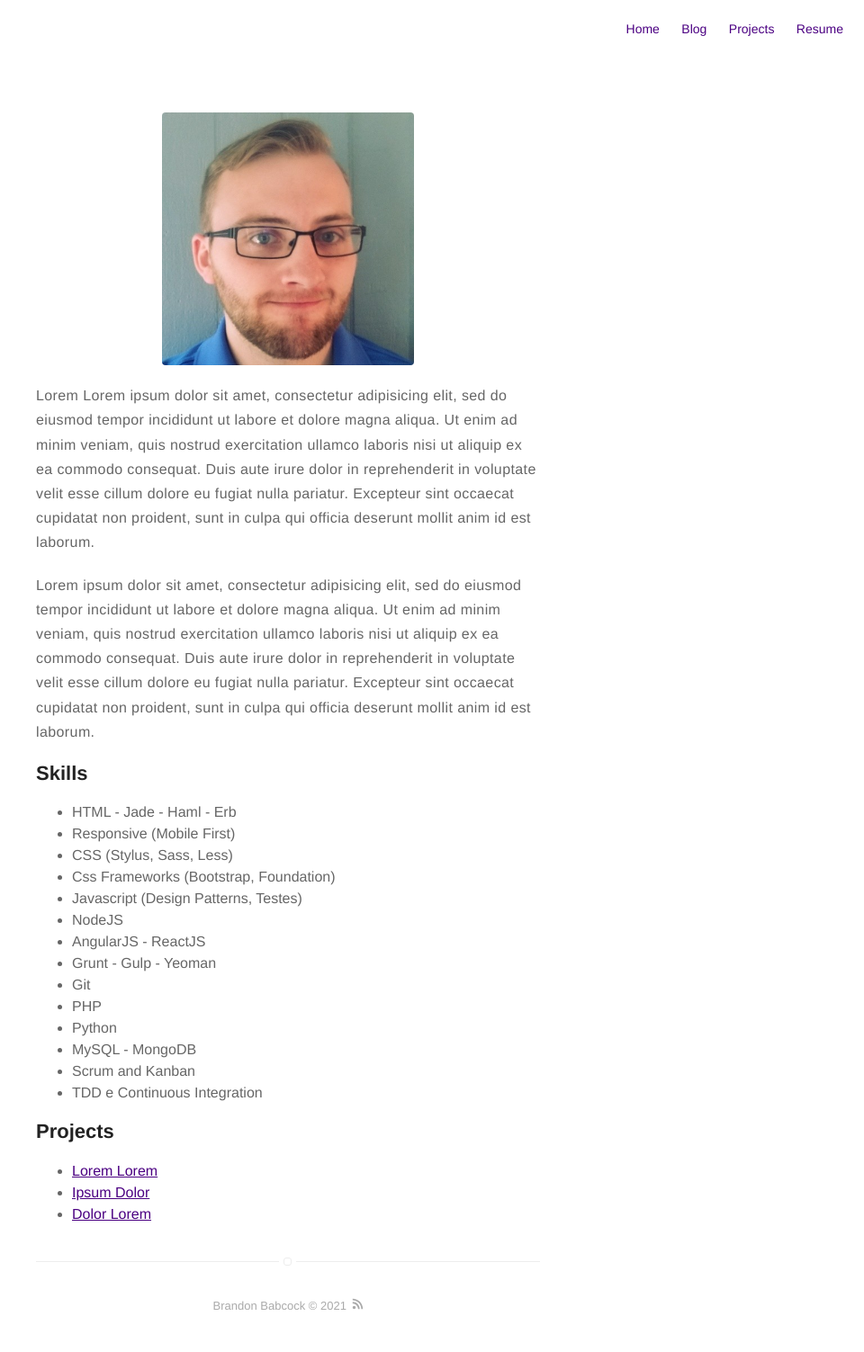
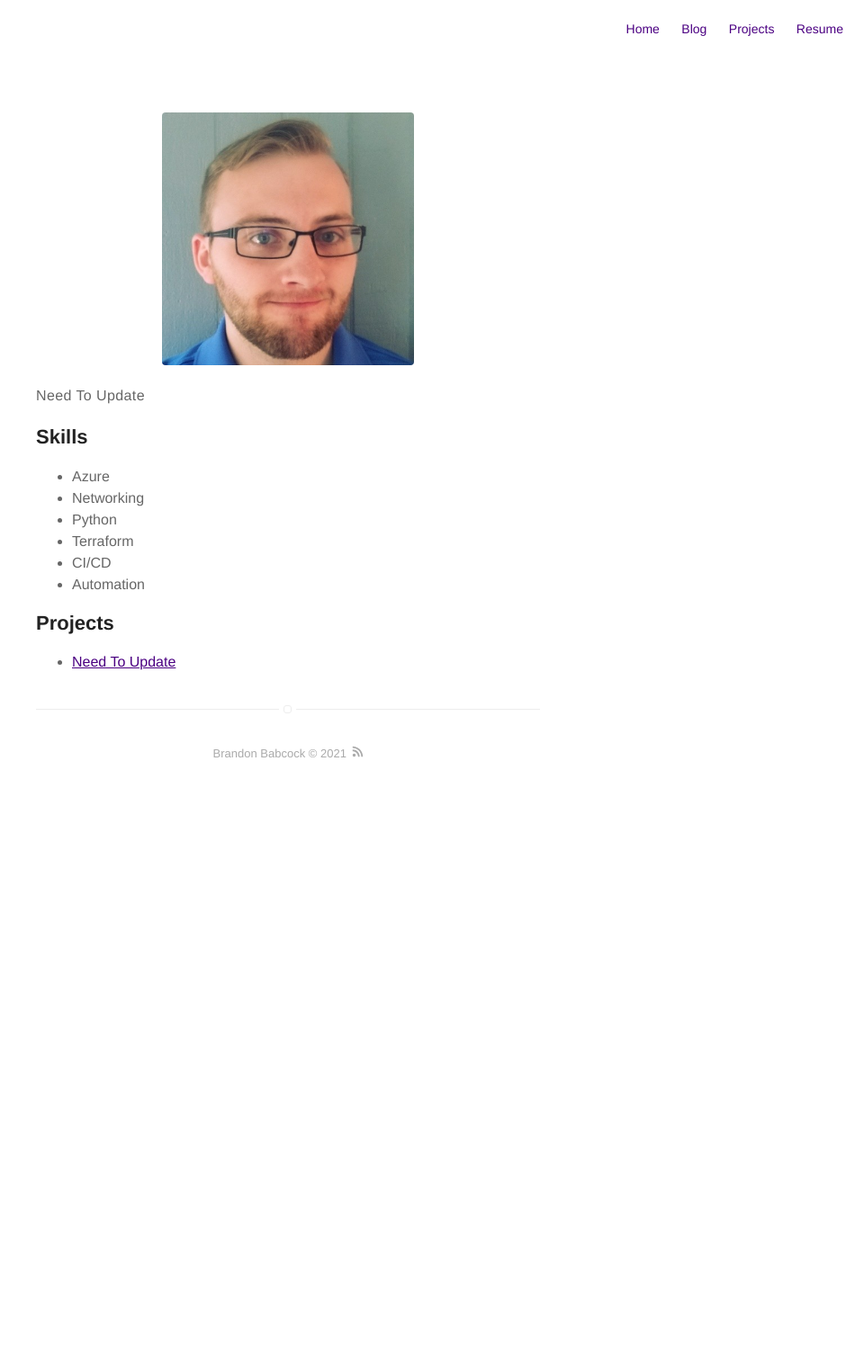
Before and after one commit to bbabcock1990/atlaswerks.com, a Jekyll site: the page built from about.md, in a window 1280 px wide. Shown: the whole page at 90% size, without its empty margins (320-1280 px from the left). Built offline with Jekyll 4.4.1, drawn with Linux system fonts in a browser that asks for light colours; after the commit the page ends 900 px from its top, so only the background shows below that.

Commit message:
Updated aboutme

```diff
--- a/about.md
+++ b/about.md
@@ -4,43 +4,21 @@ layout: page
 ---
 ![Profile Image]({% if site.external-image %}{{ site.picture }}{% else %}{{ site.url }}/{{ site.picture }}{% endif %})
 
-<p>Lorem Lorem ipsum dolor sit amet, consectetur adipisicing elit, sed do eiusmod
-tempor incididunt ut labore et dolore magna aliqua. Ut enim ad minim veniam,
-quis nostrud exercitation ullamco laboris nisi ut aliquip ex ea commodo
-consequat. Duis aute irure dolor in reprehenderit in voluptate velit esse
-cillum dolore eu fugiat nulla pariatur. Excepteur sint occaecat cupidatat non
-proident, sunt in culpa qui officia deserunt mollit anim id est laborum.</p>
-
-<p>Lorem ipsum dolor sit amet, consectetur adipisicing elit, sed do eiusmod
-tempor incididunt ut labore et dolore magna aliqua. Ut enim ad minim veniam,
-quis nostrud exercitation ullamco laboris nisi ut aliquip ex ea commodo
-consequat. Duis aute irure dolor in reprehenderit in voluptate velit esse
-cillum dolore eu fugiat nulla pariatur. Excepteur sint occaecat cupidatat non
-proident, sunt in culpa qui officia deserunt mollit anim id est laborum.</p>
+<p>Need To Update</p>
 
 <h2>Skills</h2>
 
 <ul class="skill-list">
-	<li>HTML - Jade - Haml - Erb</li>
-	<li>Responsive (Mobile First)</li>
-	<li>CSS (Stylus, Sass, Less)</li>
-	<li>Css Frameworks (Bootstrap, Foundation)</li>
-	<li>Javascript (Design Patterns, Testes)</li>
-	<li>NodeJS</li>
-	<li>AngularJS - ReactJS</li>
-	<li>Grunt - Gulp - Yeoman</li>
-	<li>Git</li>
-	<li>PHP</li>
+	<li>Azure</li>
+	<li>Networking</li>
 	<li>Python</li>
-	<li>MySQL - MongoDB</li>
-	<li>Scrum and Kanban</li>
-	<li>TDD e Continuous Integration</li>
+	<li>Terraform</li>
+	<li>CI/CD</li>
+	<li>Automation</li>
 </ul>
 
 <h2>Projects</h2>
 
 <ul>
-	<li><a href="https://github.com/">Lorem Lorem</a></li>
-	<li><a href="https://github.com/">Ipsum Dolor</a></li>
-	<li><a href="https://github.com/">Dolor Lorem</a></li>
+	<li><a href="https://github.com/">Need To Update</a></li>
 </ul>
```
